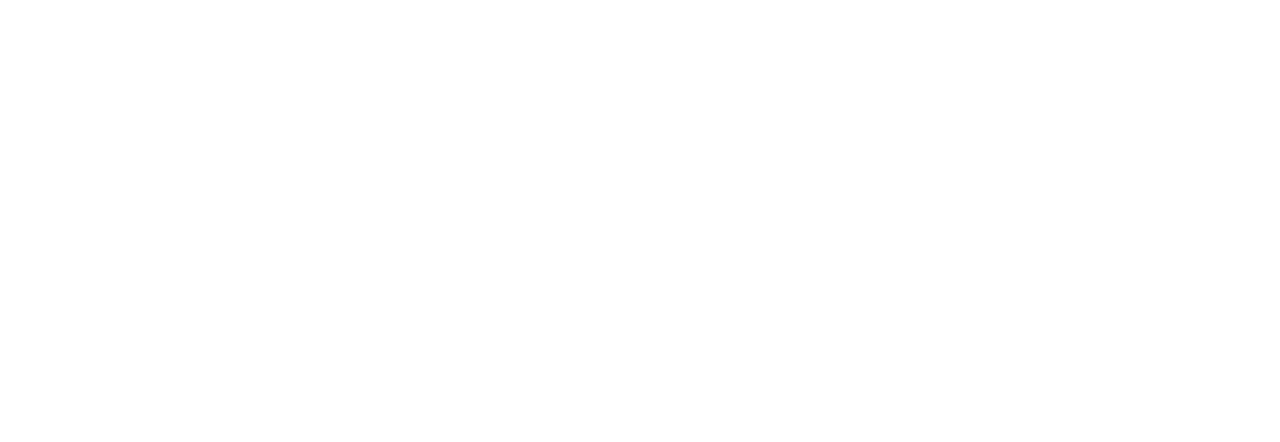
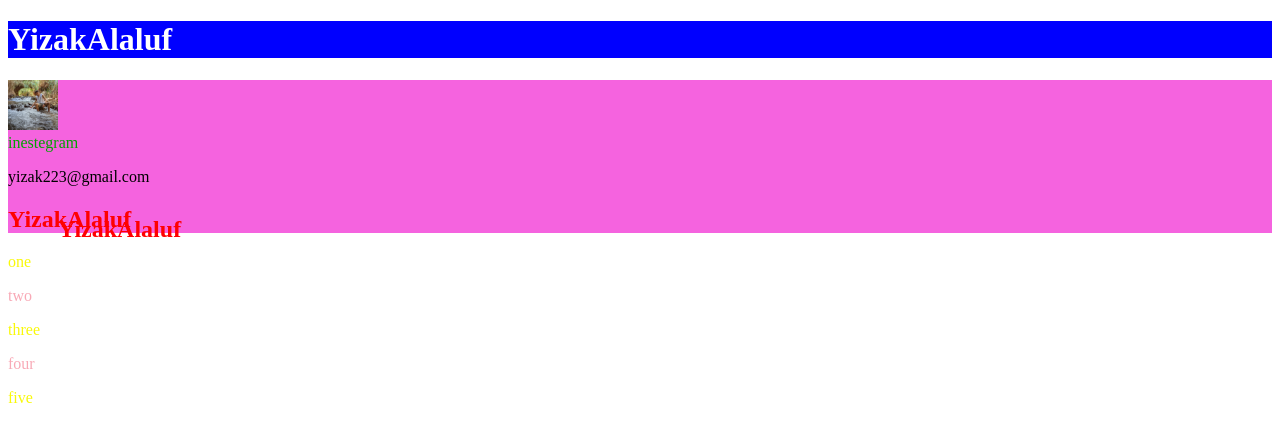
Before and after one commit to yizak223/cssProfile, a plain HTML site: page index.html in a window 1280 px wide. Drawn offline with Linux system fonts and the light colour scheme.

Commit message:
ProfileFinish

```diff
--- a/index.html
+++ b/index.html
@@ -4,10 +4,44 @@
         <title>Profile</title>
         <link rel="stylesheet" href="style.css">
         <meta charset="UTF-8">
+        <style>
+            img{
+                height: 50px;
+                width: 50px;
+            }
+
+        </style>
     </head>
     <body>
         <header>
+            <h1>YizakAlaluf</h1>
+        </header>
+        <section style="background-color: rgb(245, 99, 223);">
+            <img src="מסך הבית1.jpg" alt="imageYizak"> <br>
+            <a href="https://www.instagram.com/yizak_alaluf/">inestegram</a>
+            <p>yizak223@gmail.com</p>
+            <h2 >YizakAlaluf</h2>
+        </section>
+        <article>
+            <p class="pargraphYellow">
+                one
+            </p>
+            <p class="pargraphPink">
+                two
+            </p>
+            <p class="pargraphYellow">
+                three
+            </p>
+            <p class="pargraphPink">
+                four
+            </p>
+            <p class="pargraphYellow">
+                five
+            </p >
 
-        </header>
+        </article>
     </body>
+    <footer>
+
+    </footer>
 </html>
--- a/style.css
+++ b/style.css
@@ -0,0 +1,24 @@
+header{
+    height: 10%;
+    background-color: rgb(0, 0, 255);
+    color: rgb(255, 255, 255);
+}
+footer{
+    height: 13%;
+    background-color: #000000;
+    color: #ff0000;
+}
+h2{
+    color: #ff0000;
+    text-shadow: 50px 10px;
+}
+.pargraphYellow{
+    color: rgb(249, 249, 9);
+}
+.pargraphPink{
+    color: rgb(248, 169, 182);
+}
+a{
+    text-decoration: none;
+    color: rgb(2, 162, 2);
+}
```
Also changed, not shown: מסך הבית1.jpg (added).
